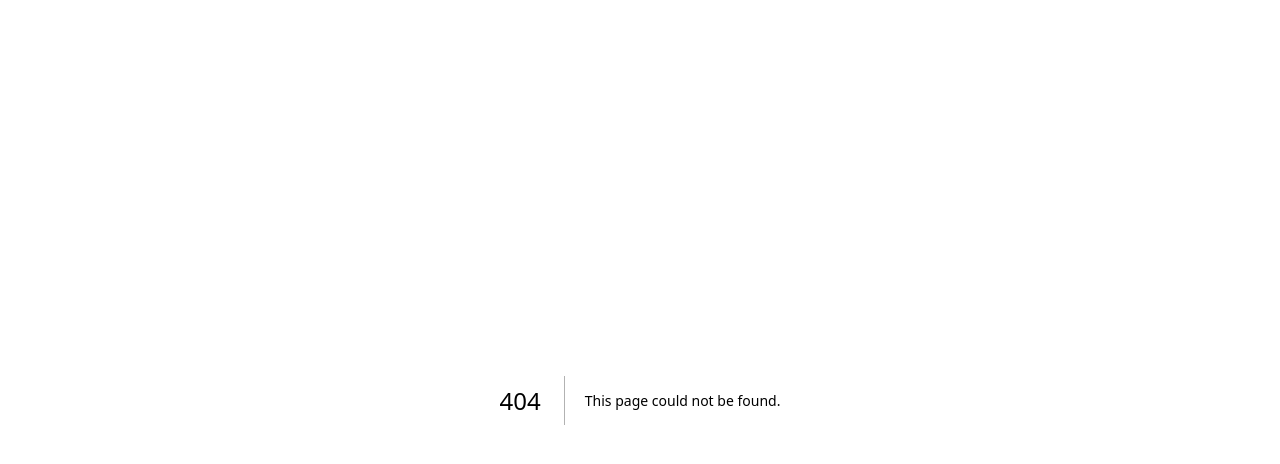
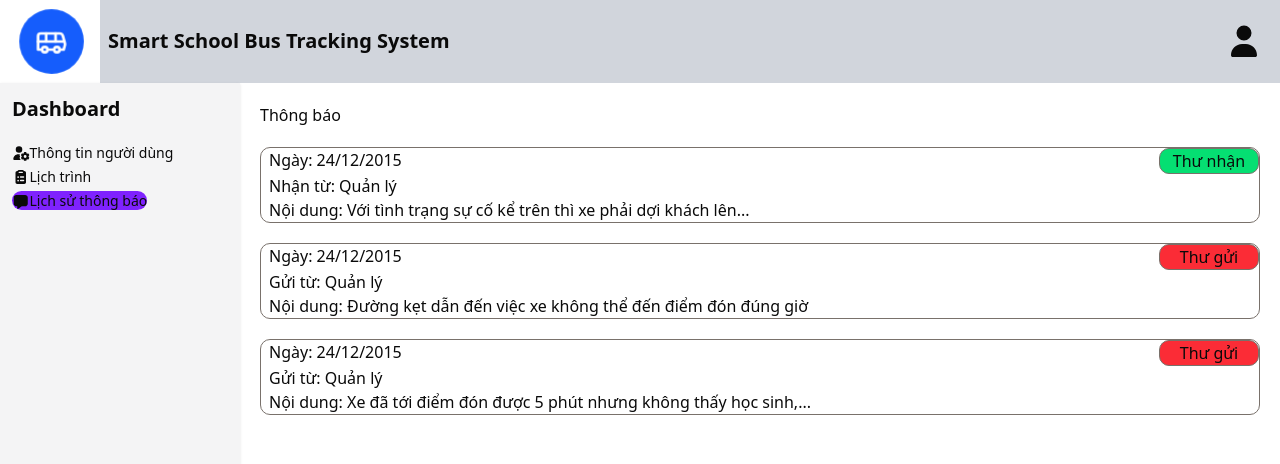
Before and after one commit to tvThien2005/HK1_2025-2026_Project_CNPM, a Next.js app: page /user/history in a window 1280 px wide. Before the commit this address had no page. Shown: the top 464 px of the page. Built offline with nearby package versions, Linux system fonts and the light colour scheme.

Commit message:
Done history interface

```diff
--- a/package.json
+++ b/package.json
@@ -22,6 +22,7 @@
     "class-variance-authority": "^0.7.1",
     "clsx": "^2.1.1",
     "lucide-react": "^0.545.0",
+    "maplibre-gl": "^5.9.0",
     "next": "15.5.4",
     "react": "19.1.0",
     "react-dom": "19.1.0",
--- /dev/null
+++ b/src/app/map/page.tsx
@@ -0,0 +1,13 @@
+import maplibregl from 'maplibre-gl';
+import 'maplibre-gl/dist/maplibre-gl.css';
+import { useRef } from 'react';
+
+
+
+export default function map() {
+    const mapContainer = useRef(null);
+    const map = useRef(null);
+    const lng = 139.753;
+    const lat = 35.6844;
+    const zoom = 14;
+}
--- /dev/null
+++ b/src/app/user/history/page.tsx
@@ -0,0 +1,47 @@
+import Header from "@/app/header/page";
+import Sidebar from "@/app/sidebar/page";
+
+
+export default function history() {
+    return (
+        <div>
+            <Header></Header>
+            <div className="flex">
+                <Sidebar></Sidebar>
+                <div className="flex flex-col m-5 w-full space-y-5">
+                    <div>Thông báo</div>
+                    <div className="border-1 border-stone-500 rounded-lg">
+                        <div className="flex flex-row ml-2">
+                            <div>Ngày: 24/12/2015</div>
+                            <div className="border-1 border-stone-500 rounded-lg bg-green-400 ml-auto w-25 flex justify-center">
+                                <div>Thư nhận</div>
+                            </div>
+                        </div>
+                        <div className="ml-2">Nhận từ: Quản lý</div>
+                        <div className="ml-2">Nội dung: Với tình trạng sự cố kể trên thì xe phải dợi khách lên...</div>
+                    </div>
+                    <div className="border-1 border-stone-500 rounded-lg">
+                        <div className="flex flex-row">
+                            <div className="ml-2">Ngày: 24/12/2015</div>
+                            <div className="border-1 border-stone-500 rounded-lg bg-red-500 ml-auto w-25 flex justify-center">
+                                <div>Thư gửi</div>
+                            </div>
+                        </div>
+                        <div className="ml-2">Gửi từ: Quản lý</div>
+                        <div className="ml-2">Nội dung: Đường kẹt dẫn đến việc xe không thể đến điểm đón đúng giờ</div>
+                    </div>
+                    <div className="border-1 border-stone-500 rounded-lg">
+                        <div className="flex flex-row">
+                            <div className="ml-2">Ngày: 24/12/2015</div>
+                            <div className="border-1 border-stone-500 rounded-lg bg-red-500 ml-auto w-25 flex justify-center">
+                                <div>Thư gửi</div>
+                            </div>
+                        </div>
+                        <div className="ml-2">Gửi từ: Quản lý</div>
+                        <div className="ml-2">Nội dung: Xe đã tới điểm đón được 5 phút nhưng không thấy học sinh,...</div>
+                    </div>
+                </div>
+            </div>
+        </div>
+    )
+}
```
Also changed, not shown: 1 other file (tests, documents, lock files or other folders).
